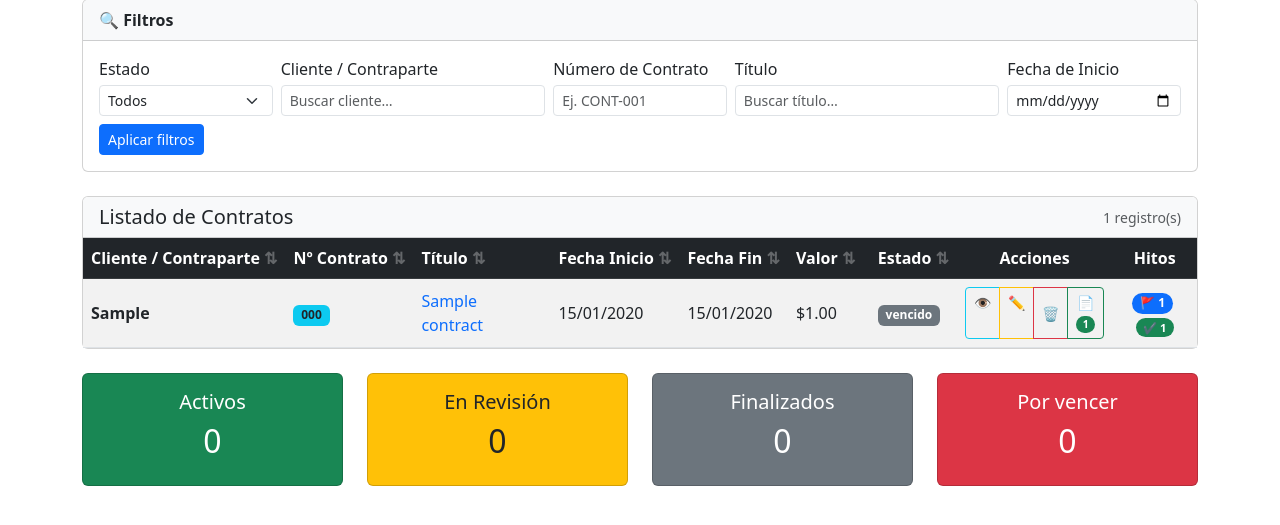
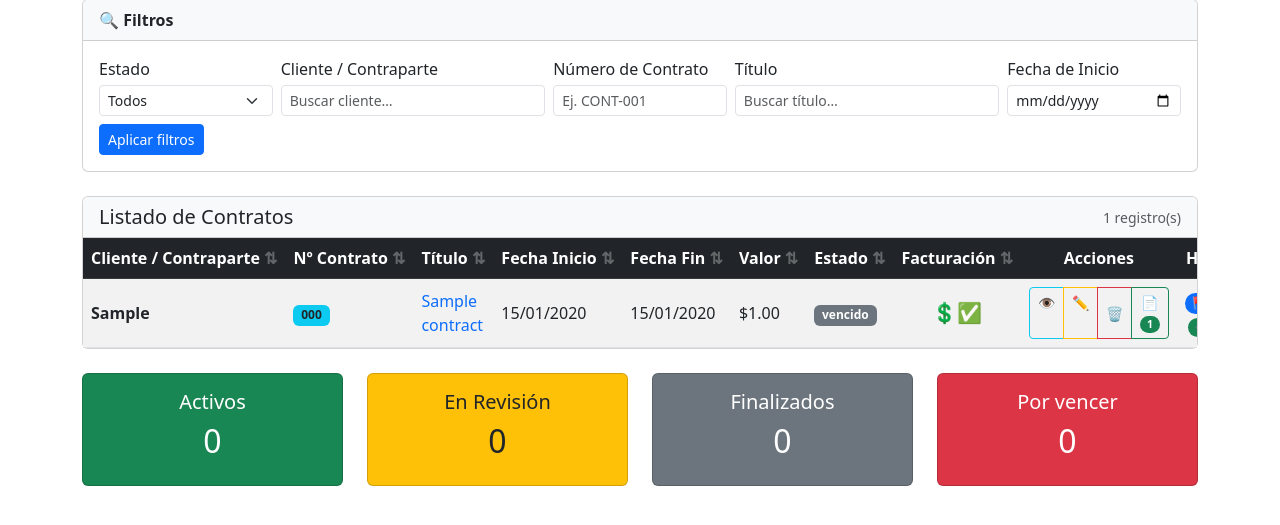
Before and after one commit to nogy5/contract_tracking, a Flask app: page /contracts/ in a window 1280 px wide. Shown: the part 241-766 px from the top of the page. Run offline with Flask 3, Linux system fonts and the light colour scheme; a user stored in the database is signed in; tables that the repository leaves empty hold one stand-in row (values such as "Sample post").

Commit message:
Adecuación en la tabla de contratos y creación de una nueva columna "facturado"

```diff
--- a/app/models/contract.py
+++ b/app/models/contract.py
@@ -19,6 +19,7 @@ class Contract(db.Model):
     payment_entry = db.Column(db.String(100))  # Ingreso a pago
     # ------------------------------
     facturacion = db.Column(db.Numeric(15, 2))
+    facturado   = db.Column(db.Numeric(15, 2), nullable=True, default=0)
     status = db.Column(db.String(20), default='activo')  # activo, finalizado, cancelado, etc.
     counterparty = db.Column(db.String(100), nullable=False)  # Parte contratante
     created_at = db.Column(db.DateTime, default=datetime.utcnow)
--- a/app/routes/contracts.py
+++ b/app/routes/contracts.py
@@ -207,6 +207,7 @@ def new_contract():
             end_date=form.end_date.data if not form.indefinite_contract.data else None,
             value=form.value.data,
             facturacion=form.facturacion.data,
+            facturado=form.facturado.data,
             counterparty=form.counterparty.data,
             status=form.status.data,
             responsible_id=current_user.id,
@@ -240,6 +241,7 @@ def edit_contract(id):
         contract.end_date = form.end_date.data if not form.indefinite_contract.data else None
         contract.value = form.value.data
         contract.facturacion = form.facturacion.data
+        contract.facturado = form.facturado.data
         contract.counterparty = form.counterparty.data
         contract.status = form.status.data
 
--- a/app/templates/contracts/edit.html
+++ b/app/templates/contracts/edit.html
@@ -98,6 +98,10 @@
                         {% endfor %}
                     </div>
                     <div class="mb-3">
+                        <label for="facturado" class="form-label">Facturado</label>
+                        {{ form.facturado(class="form-control", placeholder="0.00") }}
+                    </div>
+                    <div class="mb-3">
                         {{ form.status.label(class="form-label") }}
                         {{ form.status(class="form-control") }}
                         {% for error in form.status.errors %}
--- a/app/templates/contracts/index.html
+++ b/app/templates/contracts/index.html
@@ -123,61 +106,69 @@
             <table class="table table-hover table-striped mb-0 align-middle">
                 <thead class="table-dark">
                     <tr>
-                        <th scope="col" style="white-space:nowrap; width:16%;">
+                        <th style="white-space:nowrap; width:15%;">
                             <a href="{{ sort_url('counterparty') }}" class="text-white text-decoration-none">
                                 Cliente / Contraparte{{ sort_icon('counterparty') }}
                             </a>
                         </th>
-                        <th scope="col" style="white-space:nowrap; width:10%;">
+                        <th style="white-space:nowrap; width:9%;">
                             <a href="{{ sort_url('contract_number') }}" class="text-white text-decoration-none">
                                 Nº Contrato{{ sort_icon('contract_number') }}
                             </a>
                         </th>
-                        <th scope="col" style="white-space:nowrap; width:18%;">
+                        <th style="white-space:nowrap; width:17%;">
                             <a href="{{ sort_url('title') }}" class="text-white text-decoration-none">
                                 Título{{ sort_icon('title') }}
                             </a>
                         </th>
-                        <th scope="col" style="white-space:nowrap; width:9%;">
+                        <th style="white-space:nowrap; width:8%;">
                             <a href="{{ sort_url('start_date') }}" class="text-white text-decoration-none">
                                 Fecha Inicio{{ sort_icon('start_date') }}
                             </a>
                         </th>
-                        <th scope="col" style="white-space:nowrap; width:9%;">
+                        <th style="white-space:nowrap; width:8%;">
                             <a href="{{ sort_url('end_date') }}" class="text-white text-decoration-none">
                                 Fecha Fin{{ sort_icon('end_date') }}
                             </a>
                         </th>
-                        <th scope="col" style="white-space:nowrap; width:8%;">
+                        <th style="white-space:nowrap; width:8%;">
                             <a href="{{ sort_url('value') }}" class="text-white text-decoration-none">
                                 Valor{{ sort_icon('value') }}
                             </a>
                         </th>
-                        <th scope="col" style="white-space:nowrap; width:7%;">
+                        <th style="white-space:nowrap; width:6%;">
                             <a href="{{ sort_url('status') }}" class="text-white text-decoration-none">
                                 Estado{{ sort_icon('status') }}
                             </a>
                         </th>
-                        <th scope="col" style="white-space:nowrap; width:13%;" class="text-center">Acciones</th>
-                        <th scope="col" style="white-space:nowrap; width:10%;" class="text-center"
-                            title="Total / Completados / Pendientes / Vencidos">
-                            Hitos
+                        {# ── NUEVA columna Facturación ── #}
+                        <th style="white-space:nowrap; width:8%;" class="text-center"
+                            title="Facturado vs Valor del contrato">
+                            <a href="{{ sort_url('facturado') }}" class="text-white text-decoration-none">
+                                Facturación{{ sort_icon('facturado') }}
+                            </a>
                         </th>
+                        <th style="white-space:nowrap; width:13%;" class="text-center">Acciones</th>
+                        <th style="white-space:nowrap; width:8%;" class="text-center"
+                            title="Total / Completados / Pendientes">Hitos</th>
                     </tr>
                 </thead>
                 <tbody>
                     {% for contract in contracts %}
-                    {# ── Conteos de hitos (lazy=dynamic → usar .count() / .filter_by()) ── #}
-                    {% set ms_total     = contract.milestones.count() %}
-                    {% set ms_done      = contract.milestones.filter_by(completed=True).count() %}
-                    {% set ms_pending   = ms_total - ms_done %}
-                    {# Vencidos: pendientes cuya due_date < hoy #}
-                    {% set today_date   = today if today is defined else namespace(d=none) %}
+                    {# ── Cálculo de facturación ── #}
+                    {% set v         = contract.value    | float(0) %}
+                    {% set f         = contract.facturado | float(0) %}
+                    {% set diferencia = v - f %}
+
+                    {# ── Conteos de hitos ── #}
+                    {% set ms_total   = contract.milestones.count() %}
+                    {% set ms_done    = contract.milestones.filter_by(completed=True).count() %}
+                    {% set ms_pending = ms_total - ms_done %}
                     <tr>
-                        <!-- 1. CLIENTE / CONTRAPARTE -->
+                        <!-- 1. CLIENTE -->
                         <td><strong>{{ contract.counterparty }}</strong></td>
 
-                        <!-- 2. NÚMERO DE CONTRATO -->
+                        <!-- 2. Nº CONTRATO -->
                         <td>
                             <span class="badge bg-info text-dark">{{ contract.contract_number }}</span>
                         </td>
@@ -228,22 +217,51 @@
                             {% endif %}
                         </td>
 
-                        <!-- 8. ACCIONES -->
+                        <!-- 8. FACTURACIÓN ──────────────────────────────────────────
+                             💲✅  facturado == valor  (completamente facturado)
+                             💲⚠️  facturado >  valor  (sobre-facturado)
+                             💲❌  facturado <  valor  (pendiente de facturar)
+                             —    sin valor definido
+                        ──────────────────────────────────────────────────────────── -->
+                        <td class="text-center">
+                            {% if not contract.value %}
+                                <span class="text-muted" title="Sin valor de contrato">—</span>
+                            {% elif diferencia == 0 %}
+                                {# Completamente facturado #}
+                                <span class="fs-5" title="Facturado completo: ${{ '{:,.2f}'.format(f) }}">💲✅</span>
+                            {% elif diferencia < 0 %}
+                                {# Sobre-facturado: facturado supera el valor #}
+                                <span class="fs-5"
+                                      title="Sobre-facturado — Valor: ${{ '{:,.2f}'.format(v) }} | Facturado: ${{ '{:,.2f}'.format(f) }} | Exceso: ${{ '{:,.2f}'.format(f - v) }}"
+                                      data-bs-toggle="tooltip" data-bs-placement="left">💲⚠️</span>
+                                <br>
+                                <small class="text-danger" style="font-size:.7rem;">
+                                    +${{ "{:,.0f}".format(f - v) }}
+                                </small>
+                            {% else %}
+                                {# Facturación incompleta #}
+                                <span class="fs-5"
+                                      title="Pendiente — Valor: ${{ '{:,.2f}'.format(v) }} | Facturado: ${{ '{:,.2f}'.format(f) }} | Resta: ${{ '{:,.2f}'.format(diferencia) }}"
+                                      data-bs-toggle="tooltip" data-bs-placement="left">💲❌</span>
+                                <br>
+                                <small class="text-danger" style="font-size:.7rem;">
+                                    -${{ "{:,.0f}".format(diferencia) }}
+                                </small>
+                            {% endif %}
+                        </td>
+
+                        <!-- 9. ACCIONES -->
                         <td class="text-center">
                             <div class="btn-group btn-group-sm" role="group">
                                 <a href="{{ url_for('contracts.view_contract', id=contract.id) }}"
                                    class="btn btn-outline-info btn-sm" title="Ver contrato">👁️</a>
-
                                 <a href="{{ url_for('contracts.edit_contract', id=contract.id) }}"
                                    class="btn btn-outline-warning btn-sm" title="Editar contrato">✏️</a>
-
-                                <button type="button"
-                                        class="btn btn-outline-danger btn-sm"
+                                <button type="button" class="btn btn-outline-danger btn-sm"
                                         title="Eliminar contrato"
                                         onclick="confirmDelete({{ contract.id }}, '{{ contract.contract_number }}', '{{ contract.title }}')">
                                     🗑️
                                 </button>
-
                                 {% set doc_count = contract.documents.count() %}
                                 {% if doc_count > 0 %}
                                     <a href="{{ url_for('documents.contract_documents', contract_id=contract.id) }}"
@@ -452,18 +432,18 @@
 
 {% block scripts %}
 <script>
-// Confirmación de eliminación
 function confirmDelete(contractId, contractNumber, contractTitle) {
     document.getElementById('contractInfo').textContent = contractNumber + ' - ' + contractTitle;
     document.getElementById('deleteForm').action = '/contracts/' + contractId + '/delete';
-    const deleteModal = new bootstrap.Modal(document.getElementById('deleteModal'));
-    deleteModal.show();
+    new bootstrap.Modal(document.getElementById('deleteModal')).show();
 }
-
-// Inicializar popovers de hitos
 document.addEventListener('DOMContentLoaded', function () {
-    const popoverTriggers = document.querySelectorAll('[data-bs-toggle="popover"]');
-    popoverTriggers.forEach(el => new bootstrap.Popover(el, { sanitize: false }));
+    // Popovers de hitos
+    document.querySelectorAll('[data-bs-toggle="popover"]')
+        .forEach(el => new bootstrap.Popover(el, { sanitize: false }));
+    // Tooltips de facturación
+    document.querySelectorAll('[data-bs-toggle="tooltip"]')
+        .forEach(el => new bootstrap.Tooltip(el));
 });
 </script>
 {% endblock %}
--- a/app/templates/contracts/new.html
+++ b/app/templates/contracts/new.html
@@ -98,6 +98,10 @@
                         {% endfor %}
                     </div>
                     <div class="mb-3">
+                        <label for="facturado" class="form-label">Facturado</label>
+                        {{ form.facturado(class="form-control", placeholder="0.00") }}
+                    </div>
+                    <div class="mb-3">
                         {{ form.status.label(class="form-label") }}
                         {{ form.status(class="form-control") }}
                         {% for error in form.status.errors %}
```
Also changed, not shown: other parts of app/templates/contracts/index.html (+23 -80 lines), app/forms/contract.py (+22 -15 lines), app/templates/contracts/view.html (+45 -28 lines).
